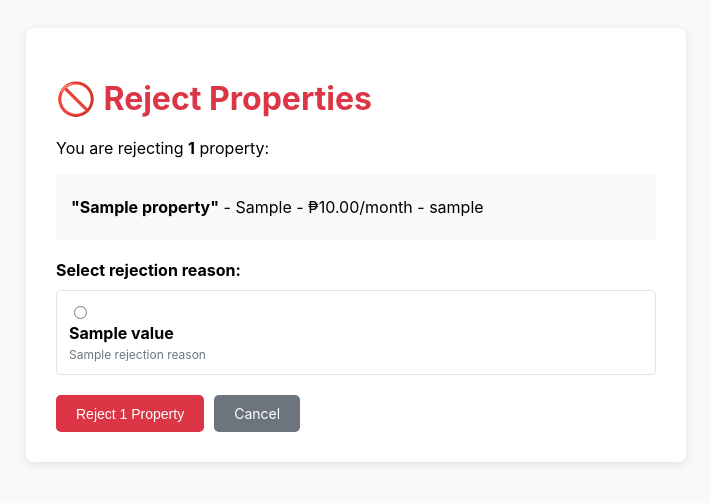
After one commit to Pochyy/CSIT327-G2-Safe-Housing-Management-System, a Django app: template Safe_Housing_Management_System/templates/admin/reject_properties.html in a window 1280 px wide. The commit adds this page. Shown: the top 503 px of the page, without its empty margins (284-995 px from the left). Run offline with Django 5.2, Linux system fonts and the light colour scheme; tables that the repository leaves empty hold one stand-in row (values such as "Sample post"); the template is opened without the code that fills it: values that come from a table or form of the project are taken from there, most other values are stand-ins (such as "Sample title", 1, 10 or a date in 2020).

Commit message:
feat(admin): add property rejection system with notifications
- Add rejection_reason field to Property model
- Implement admin rejection with reason input
- Show rejection reasons in landlord notifications
- Update PropertyAdmin with rejection actions
- Configure Cloudinary for image storage

```diff
--- a/Safe_Housing_Management_System/landLordPage/models.py
+++ b/Safe_Housing_Management_System/landLordPage/models.py
@@ -46,6 +46,7 @@ class Property(models.Model):
     pet_friendly = models.BooleanField(default=False)
 
     status = models.CharField(max_length=10, choices=STATUS_CHOICES, default='Pending')
+    rejection_reason = models.TextField(blank=True, null=True, help_text="Reason for rejection if applicable")
     created_at = models.DateTimeField(auto_now_add=True)
 
     class Meta:
--- /dev/null
+++ b/Safe_Housing_Management_System/templates/admin/reject_properties.html
@@ -0,0 +1,193 @@
+<!DOCTYPE html>
+<html>
+<head>
+    <title>Reject Properties</title>
+    <style>
+        body {
+            font-family: -apple-system, BlinkMacSystemFont, "Segoe UI", Roboto, sans-serif;
+            padding: 20px;
+            background: #f8f9fa;
+        }
+        .container {
+            max-width: 600px;
+            margin: 0 auto;
+            background: white;
+            padding: 30px;
+            border-radius: 8px;
+            box-shadow: 0 2px 10px rgba(0,0,0,0.1);
+        }
+        h1 {
+            color: #dc3545;
+            margin-bottom: 20px;
+        }
+        .properties-list {
+            background: #f8f9fa;
+            padding: 15px;
+            border-radius: 5px;
+            margin-bottom: 20px;
+            max-height: 200px;
+            overflow-y: auto;
+        }
+        .property-item {
+            padding: 8px 0;
+            border-bottom: 1px solid #dee2e6;
+        }
+        .property-item:last-child {
+            border-bottom: none;
+        }
+        .reason-option {
+            display: block;
+            margin: 10px 0;
+            padding: 12px;
+            border: 1px solid #dee2e6;
+            border-radius: 5px;
+            cursor: pointer;
+            transition: all 0.2s;
+        }
+        .reason-option:hover {
+            background: #e9ecef;
+            border-color: #007bff;
+        }
+        .reason-option input[type="radio"] {
+            margin-right: 10px;
+        }
+        textarea {
+            width: 100%;
+            padding: 10px;
+            border: 1px solid #dee2e6;
+            border-radius: 5px;
+            margin-top: 10px;
+            resize: vertical;
+            display: none;
+        }
+        .button-group {
+            margin-top: 20px;
+            display: flex;
+            gap: 10px;
+        }
+        .btn {
+            padding: 10px 20px;
+            border: none;
+            border-radius: 5px;
+            cursor: pointer;
+            text-decoration: none;
+            display: inline-block;
+            font-size: 14px;
+        }
+        .btn-danger {
+            background: #dc3545;
+            color: white;
+        }
+        .btn-danger:hover {
+            background: #c82333;
+        }
+        .btn-secondary {
+            background: #6c757d;
+            color: white;
+        }
+        .btn-secondary:hover {
+            background: #5a6268;
+        }
+        .reason-detail {
+            font-size: 12px;
+            color: #6c757d;
+            margin-top: 4px;
+            display: block;
+        }
+    </style>
+</head>
+<body>
+    <div class="container">
+        <h1>🚫 Reject Properties</h1>
+
+        <p>You are rejecting <strong>{{ properties.count }}</strong> propert{{ properties.count|pluralize:"y,ies" }}:</p>
+
+        <div class="properties-list">
+            {% for property in properties %}
+            <div class="property-item">
+                <strong>"{{ property.property_name }}"</strong>
+                - {{ property.location }}
+                - ₱{{ property.price }}/month
+                - {{ property.landlord.username }}
+            </div>
+            {% endfor %}
+        </div>
+
+        <form method="post">
+            {% csrf_token %}
+
+            <div>
+                <label><strong>Select rejection reason:</strong></label>
+
+                {% for value, label in rejection_reasons %}
+                <label class="reason-option">
+                    <input type="radio" name="rejection_reason" value="{{ label }}" required>
+                    <div>
+                        <strong>{{ value }}</strong>
+                        <span class="reason-detail">{{ label }}</span>
+                    </div>
+                </label>
+                {% endfor %}
+
+                <textarea name="custom_reason" placeholder="Please provide specific details for rejection..." rows="4"></textarea>
+            </div>
+
+            <div class="button-group">
+                <button type="submit" name="apply" class="btn btn-danger">Reject {{ properties.count }} Propert{{ properties.count|pluralize:"y,ies" }}</button>
+                <a href="{% url 'admin:landLordPage_property_changelist' %}" class="btn btn-secondary">Cancel</a>
+            </div>
+        </form>
+    </div>
+
+    <script>
+        document.addEventListener('DOMContentLoaded', function() {
+            const radioButtons = document.querySelectorAll('input[name="rejection_reason"]');
+            const customTextarea = document.querySelector('textarea[name="custom_reason"]');
+            const form = document.querySelector('form');
+
+            // Show/hide custom reason textarea
+            radioButtons.forEach(radio => {
+                radio.addEventListener('change', function() {
+                    if (this.value === 'Other - please specify reason below') {
+                        customTextarea.style.display = 'block';
+                        customTextarea.required = true;
+                        customTextarea.placeholder = 'Please provide specific details for rejection...';
+                    } else {
+                        customTextarea.style.display = 'none';
+                        customTextarea.required = false;
+                        customTextarea.value = '';
+                    }
+                });
+            });
+
+            // Handle custom rejection reason on form submit
+            form.addEventListener('submit', function(e) {
+                const selectedReason = document.querySelector('input[name="rejection_reason"]:checked');
+
+                if (selectedReason && selectedReason.value === 'Other - please specify reason below') {
+                    if (customTextarea.value.trim()) {
+                        // Remove all existing rejection_reason inputs first
+                        const existingInputs = document.querySelectorAll('input[name="rejection_reason"]');
+                        existingInputs.forEach(input => {
+                            if (input.type === 'hidden') {
+                                input.remove();
+                            }
+                        });
+
+                        // Create new hidden input with custom reason
+                        const customInput = document.createElement('input');
+                        customInput.type = 'hidden';
+                        customInput.name = 'rejection_reason';
+                        customInput.value = 'Other: ' + customTextarea.value.trim();
+                        form.appendChild(customInput);
+                    }
+                }
+                // If it's not "Other", the radio button value will be submitted automatically
+            });
+
+            // Hide custom textarea initially
+            customTextarea.style.display = 'none';
+        });
+    </script>
+</body>
+</html>
```
Also changed, not shown: Safe_Housing_Management_System/landLordPage/admin.py (+14 -7 lines), Safe_Housing_Management_System/static/landLordPage/landLord.css (+27 -0 lines), Safe_Housing_Management_System/templates/landLordPage.html (+6 -4 lines), Safe_Housing_Management_System/landLordPage/migrations/0004_property_rejection_reason.py (added).
